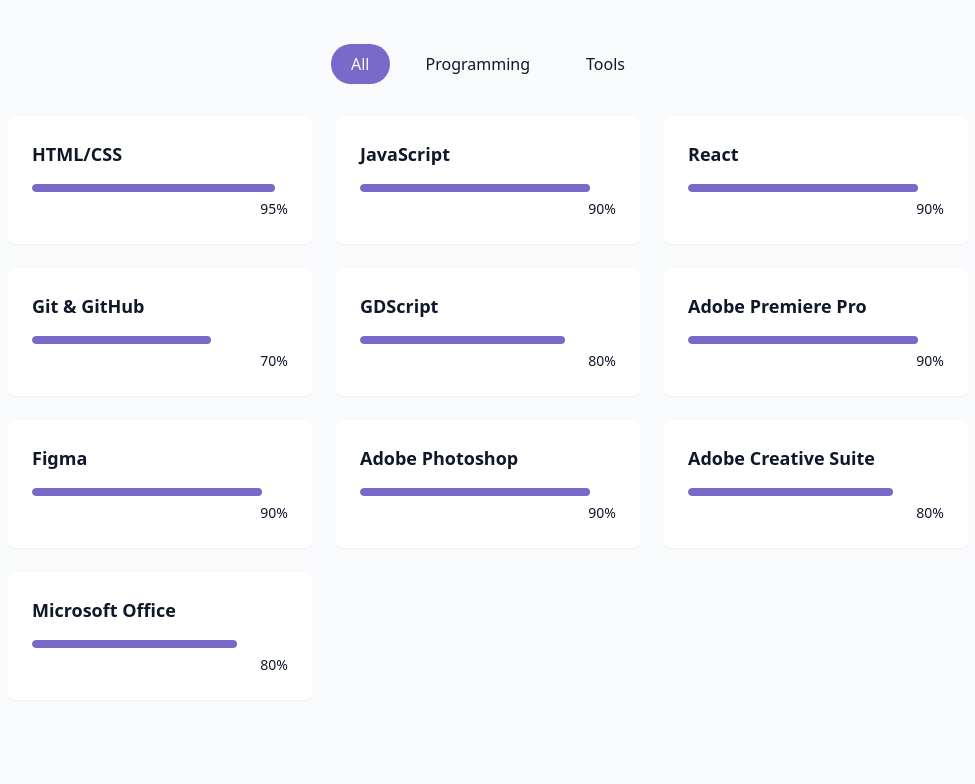
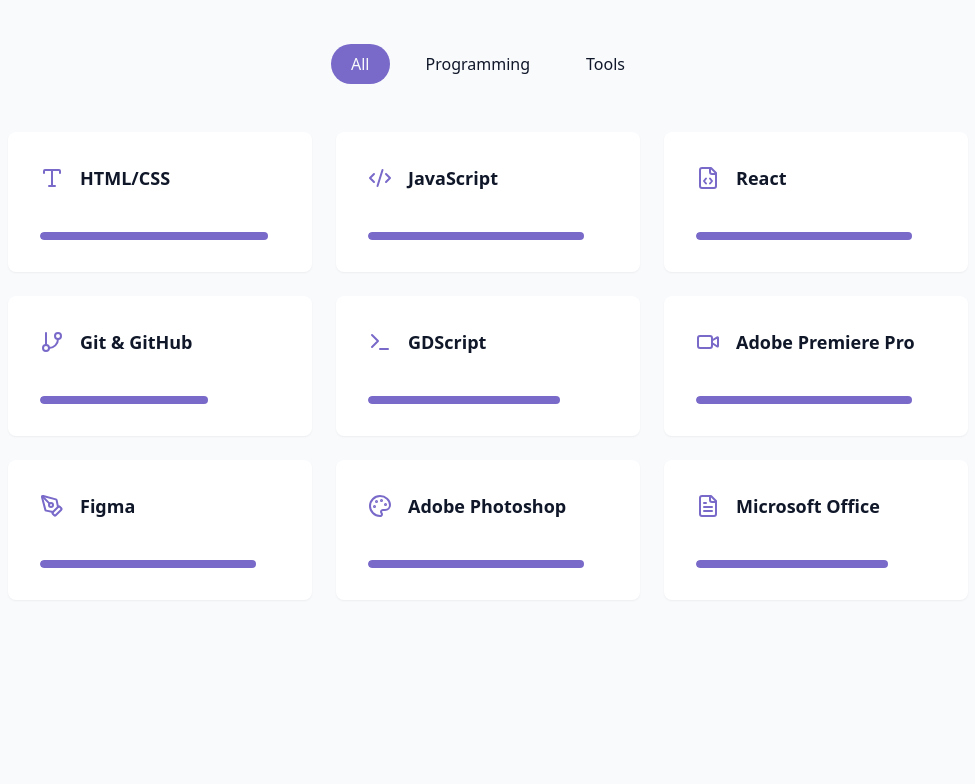
Before and after one commit to kiitaros/My-portfolio, a React (Vite) app: page / in a window 1280 px wide. Shown: the part 1796-2580 px from the top of the page, without its empty margins (152-1127 px from the left). Built offline with nearby package versions, Linux system fonts and the light colour scheme.

Commit message:
change-design-in-Skills-component

```diff
--- a/package.json
+++ b/package.json
@@ -14,6 +14,7 @@
     "@tailwindcss/vite": "^4.1.5",
     "class-variance-authority": "^0.7.1",
     "clsx": "^2.1.1",
+    "framer-motion": "^12.12.1",
     "lucide-react": "^0.503.0",
     "react": "^19.0.0",
     "react-dom": "^19.0.0",
--- a/src/components/SkillsSection.jsx
+++ b/src/components/SkillsSection.jsx
@@ -1,75 +1,184 @@
 import { useState } from "react";
 import { cn } from "@/lib/utils";
+import { motion } from "framer-motion";
+import {
+  Code2,
+  FileCode,
+  GitBranch,
+  Globe,
+  Palette,
+  PenTool,
+  Terminal,
+  Type,
+  Video,
+  FileText,
+} from "lucide-react";
+
 const skills = [
 
-  //programming
-{ name:"HTML/CSS", level:95, category:"programming"},
-{ name:"JavaScript", level:90, category:"programming"},
-{ name:"React", level:90, category:"programming"},
-{ name: "Git & GitHub", level: 70, category: "programming"},
-{ name: "GDScript", level: 80, category: "programming"},
+  {
+    name: "HTML/CSS",
+    level: 95,
+    category: "programming",
+    icon: <Type className="w-6 h-6" />,
+    description: "Clean, semantic markup and modern CSS techniques",
+  },
+  {
+    name: "JavaScript",
+    level: 90,
+    category: "programming",
+    icon: <Code2 className="w-6 h-6" />,
+    description: "Modern ES6+ features and functional programming",
+  },
+  {
+    name: "React",
+    level: 90,
+    category: "programming",
+    icon: <FileCode className="w-6 h-6" />,
+    description: "Component architecture and hooks",
+  },
+  {
+    name: "Git & GitHub",
+    level: 70,
+    category: "programming",
+    icon: <GitBranch className="w-6 h-6" />,
+    description: "Version control and collaborative development",
+  },
+  {
+    name: "GDScript",
+    level: 80,
+    category: "programming",
+    icon: <Terminal className="w-6 h-6" />,
+    description: "Game development and scripting",
+  },
 
 
-
-  //  Tools
-{ name: "Adobe Premiere Pro", level: 90, category: "Tools" },
-{ name: "Figma", level: 90, category: "Tools" },
-{ name: "Adobe Photoshop", level: 90, category: "Tools" },
-{ name: "Adobe Creative Suite", level: 80, category: "Tools" },
-{ name: "Microsoft Office", level: 80, category: "Tools" },
-
-
-
-
-]
+  {
+    name: "Adobe Premiere Pro",
+    level: 90,
+    category: "Tools",
+    icon: <Video className="w-6 h-6" />,
+    description: "Video editing and post-production",
+  },
+  {
+    name: "Figma",
+    level: 90,
+    category: "Tools",
+    icon: <PenTool className="w-6 h-6" />,
+    description: "UI/UX design and prototyping",
+  },
+  {
+    name: "Adobe Photoshop",
+    level: 90,
+    category: "Tools",
+    icon: <Palette className="w-6 h-6" />,
+    description: "Image editing and digital art",
+  },
+  {
+    name: "Microsoft Office",
+    level: 80,
+    category: "Tools",
+    icon: <FileText className="w-6 h-6" />,
+    description: "Document processing and productivity",
+  },
+];
 
 const categories = ["all", "programming", "Tools"];
 
+const SkillCard = ({ skill }) => {
+  const [isHovered, setIsHovered] = useState(false);
+
+  return (
+    <motion.div
+      initial={{ opacity: 0, y: 20 }}
+      animate={{ opacity: 1, y: 0 }}
+      whileHover={{ scale: 1.05 }}
+      className="relative group"
+      onMouseEnter={() => setIsHovered(true)}
+      onMouseLeave={() => setIsHovered(false)}
+    >
+      <div className="bg-card p-8 rounded-lg shadow-xs card-hover relative overflow-hidden">
+        <div className="flex items-center gap-4 mb-10">
+          <div className="text-primary">{skill.icon}</div>
+          <h3 className="font-semibold text-lg">{skill.name}</h3>
+        </div>
+
+
+        <div className="w-full bg-secondary/50 h-2 rounded-full overflow-hidden">
+          <motion.div
+            initial={{ width: 0 }}
+            animate={{ width: `${skill.level}%` }}
+            transition={{ duration: 1, ease: "easeOut" }}
+            className="bg-primary h-2 rounded-full"
+          />
+        </div>
+
+
+        <motion.div
+          initial={{ opacity: 0, y: 10 }}
+          animate={{ opacity: isHovered ? 1 : 0, y: isHovered ? 0 : 10 }}
+          className="absolute bottom-0 left-0 right-0 bg-primary/90 text-primary-foreground p-4 rounded-b-lg"
+        >
+          <p className="text-sm">{skill.description}</p>
+        </motion.div>
+      </div>
+    </motion.div>
+  );
+};
+
 export const SkillsSection = () => {
-const[activeCategory, setActiveCategory] = useState("all")
+  const [activeCategory, setActiveCategory] = useState("all");
+
   const filteredSkills = skills.filter(
-  (skills)=> activeCategory === "all" || skills.category === activeCategory
+    (skill) => activeCategory === "all" || skill.category === activeCategory
   );
-return(
-    <section id="skills"
-    className="py-24 px-4 relative bg-secondery/30">
+
+  return (
+    <section id="skills" className="py-24 px-4 relative bg-secondary/30">
       <div className="container mx-auto max-w-5xl">
-            <h2 className="text-3xl md:text-4xl font-bold mb-12 text-center ">
+        <motion.h2
+          initial={{ opacity: 0, y: -20 }}
+          animate={{ opacity: 1, y: 0 }}
+          className="text-3xl md:text-4xl font-bold mb-12 text-center"
+        >
           My <span className="text-primary">Skills</span>
-            </h2>
-            <div className="flex justify-center gap-4 mb-8">
-              {categories.map((category, key)=>(
-                <button key={key}
-                onClick={()=>setActiveCategory(category)}
+        </motion.h2>
+
+        <div className="flex justify-center gap-4 mb-12">
+          {categories.map((category, key) => (
+            <motion.button
+              key={key}
+              whileHover={{ scale: 1.05 }}
+              whileTap={{ scale: 0.95 }}
+              onClick={() => setActiveCategory(category)}
               className={cn(
                 "px-5 py-2 rounded-full transition-colors duration-300 capitalize",
-                  activeCategory === category ? "bg-primary text-primary-foreground" : "bg-secondary/70 text-foreground hover:bg-secondary"
+                activeCategory === category
+                  ? "bg-primary text-primary-foreground"
+                  : "bg-secondary/70 text-foreground hover:bg-secondary"
               )}
             >
               {category}
-                </button>
+            </motion.button>
           ))}
         </div>
-                  <div className="grid grid-cols-1 sm:grid-cols-2 lg:grid-cols-3 gap-6">
-                     {filteredSkills.map((skill, key)=>(
-                        <div key={key} className="bg-card p-6 rounded-lg shadow-xs card-hover">
-                            <div className="text-left mb-4">
-                              <h3 className="font-semibold text-lg">
-                                  {skill.name}
-                              </h3>
-                            </div>
-                            <div className="w-full bg-secondary/50 h-2 rounded-full  overflow-hidden">
-                                  <div className="bg-primary h-2 rounded-full origin-left animate-[grow_1.5s_ease-out"
-                                  style={{ width: skill.level + "%" }}
-                                  />
-                            </div>
-                              <div className="text-right mt-1">
-                                <span className="text-sm text-muted-foreground" >{skill.level}%</span>
-                              </div>
-                        </div>
+
+        <motion.div
+          layout
+          className="grid grid-cols-1 sm:grid-cols-2 lg:grid-cols-3 gap-6"
+        >
+          {filteredSkills.map((skill, index) => (
+            <motion.div
+              key={skill.name}
+              initial={{ opacity: 0, y: 20 }}
+              animate={{ opacity: 1, y: 0 }}
+              transition={{ delay: index * 0.1 }}
+            >
+              <SkillCard skill={skill} />
+            </motion.div>
           ))}
-                  </div>
+        </motion.div>
       </div>
     </section>
   );
-}
+};
```
Also changed, not shown: 1 other file (tests, documents, lock files or other folders). Lines whose indentation alone changed are shown as unchanged.
